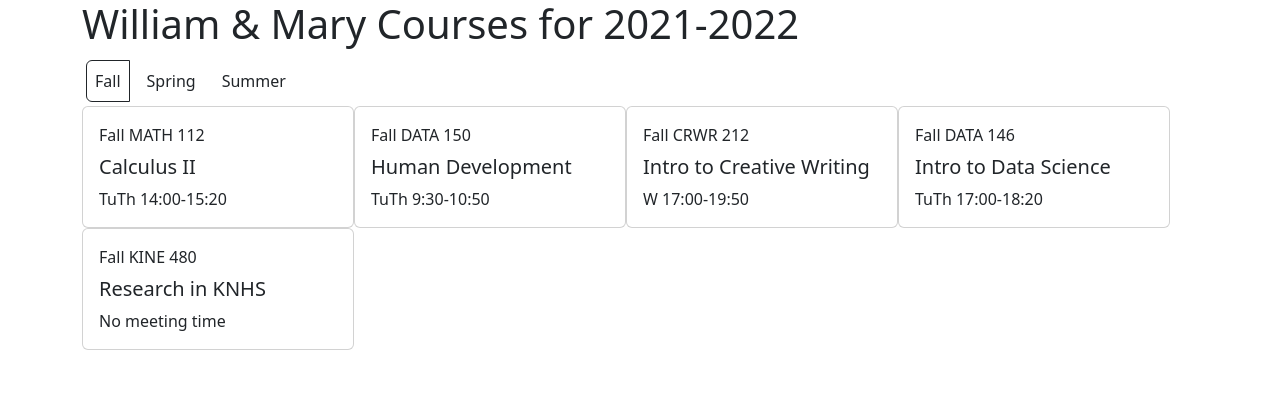
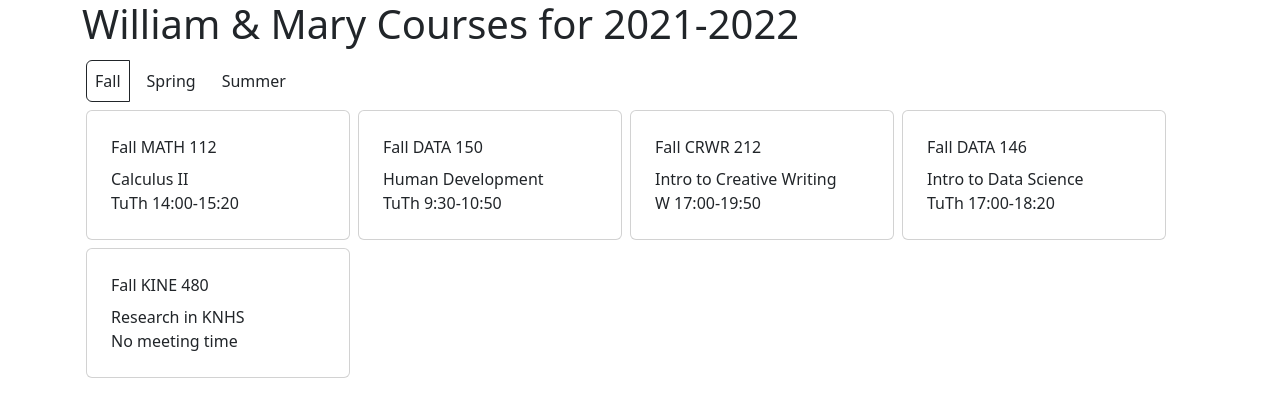
Before and after one commit to Greatness-2003/App, a React (Create React App) app: page / in a window 1280 px wide. Shown: the top 416 px of the page. Built offline with nearby package versions, Linux system fonts and the light colour scheme.

Commit message:
6th commit

```diff
--- a/src/App.js
+++ b/src/App.js
@@ -88,14 +88,21 @@
   </div>
 );
 
+const toggle = (x, lst) => (
+  lst.includes(x) ? lst.filter(y => y !== x) : [x, ...lst]
+);
+
 const CourseList = ({ courses }) => {
   const [term, setTerm] = useState('Fall');
+  const [selected, setSelected] = useState([]);
   const termCourses = Object.values(courses).filter(course=>term===getCourseTerm(course));
   return (
     <>
       <TermSelector term={term} setTerm={setTerm} />
       <div className="course-list">
-      { termCourses.map(course => <Course key={course.id} course={ course } />) }
+      { termCourses.map(course =>
+        <Course key={course.id} course={ course } selected={selected} setSelected={ setSelected}
+        />) }
       </div>
     </>
   );
@@ -112,20 +119,54 @@
 
 const getCourseName = course => (
   course.id.slice(1, -3)
-)
-const Course = ({ course }) => (
-  <div>
-    <div className="card">
+);
+
+// const hasConflict = (course, selected) => (
+//   selected.some(Selection => courseConflict(course, selection))
+// );
+
+// const meetsPat = /^ *((?:M|Tu|W|Th|F)+) + (\d\d?):(\d\d)*[ -]*(\d\d?):(\d\d) *$/;
+// const timeParts = meets => {
+//   const [match, days, hh1, mm1, hh2, mm2] = meetsPat.exec(meets) || [];
+//   return !match ? {} : {
+//     days,
+//     hours: {
+//       start: hh1 * 60 + mm1 *1,
+//       end: hh2 * 60 + mm2 * 1
+//     }
+//   };
+// };
+
+// const mapValues = (fn, obj) => (
+//   Object.fromEntries(Object.entries(obj).map(([key, value]) => [key, fn(value)]))
+// );
+// const addCourseTimes = course => ({
+//   ...course,
+//   ...timeParts(course.meets)
+// });
+// const addScheduleTimes = schedule => ({
+//   title: schedule.title,
+//   courses: mapValues(addCourseTimes, schedule.courses)
+// });
+
+const Course = ({ course, selected, setSelected }) => {
+  const isSelected = selected.includes(course);
+  const style = {
+    backgroundColor: isSelected ? 'lightgreen' : 'white'
+  };
+  return (
+    <div className="card m-1 p-2"
+      style={style}
+      onClick={() => setSelected(toggle(course, selected)) }>
       <div className="card-body">
         <div className="card-title">{ getCourseTerm(course) } { getCourseName(course) } { getCourseNumber(course) }</div>
-        <div className="card-text">
-          <h5>{course.title}</h5>
-          { course.meets }
-        </div>
+        <div className="card-text">{course.title}</div>
+        <div className="card-text">{ course.meets }</div>
       </div>
     </div>
-  </div>
-);
+  );
+}
+
 
 const App = () => (
     <div className="container">
```
